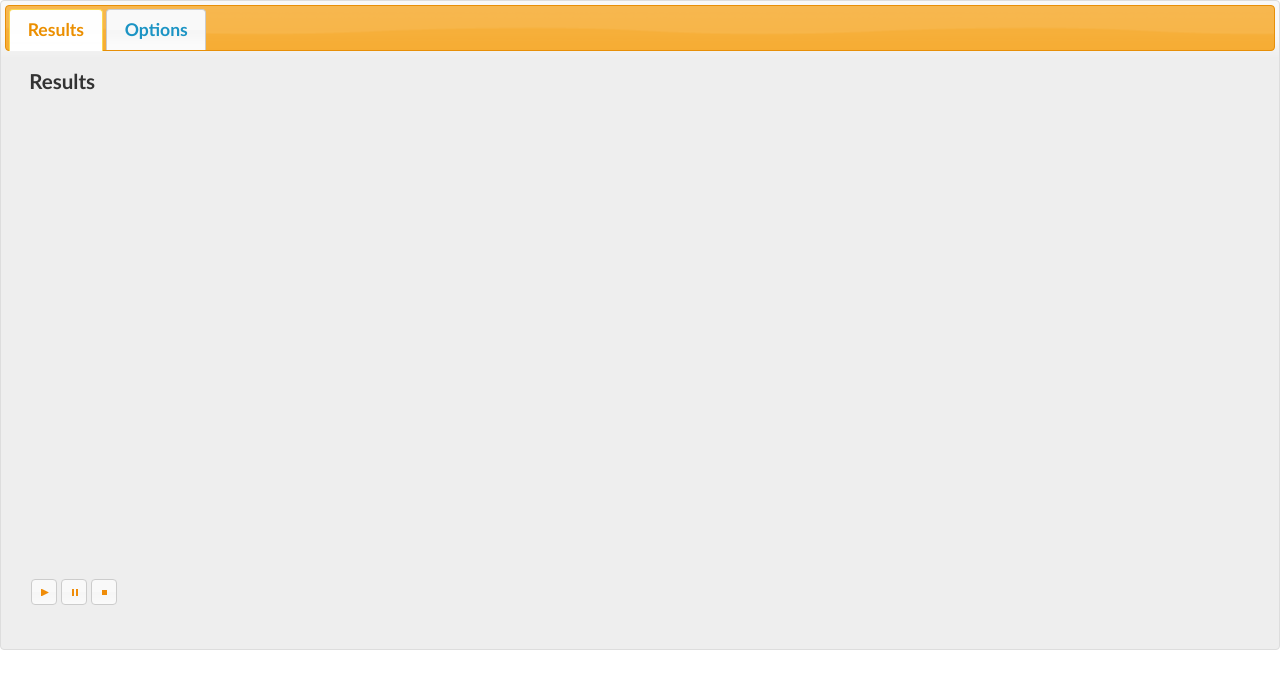
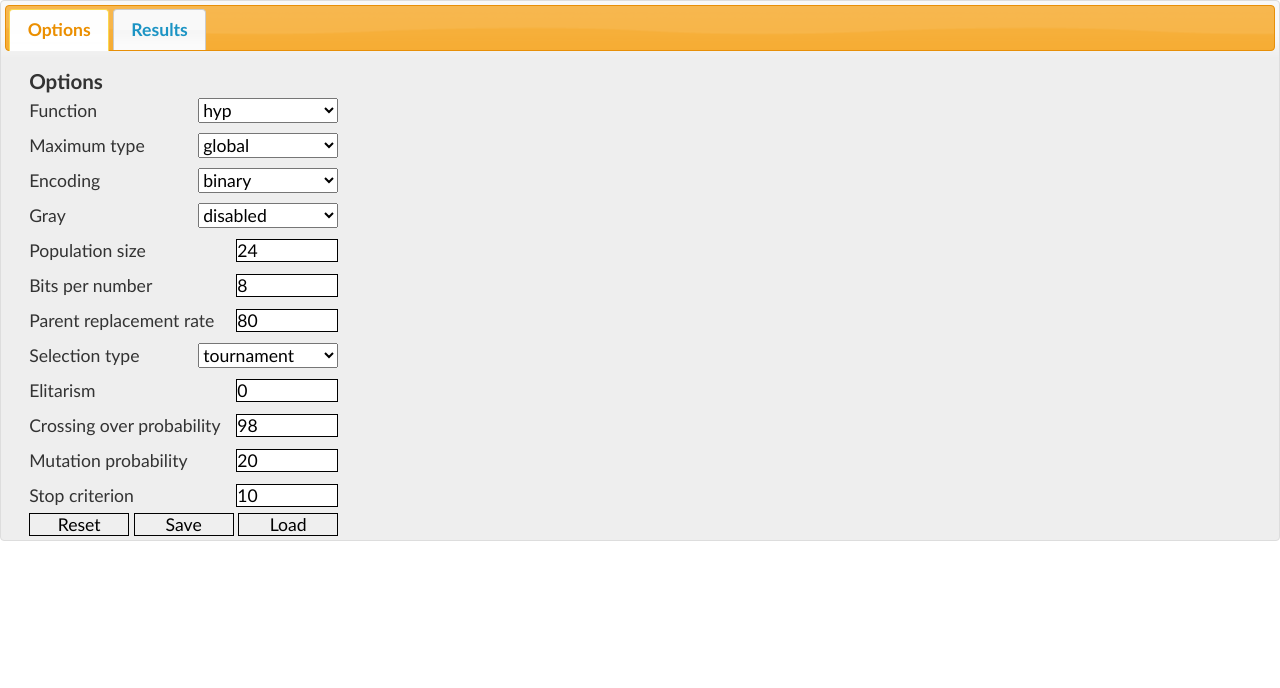
Before and after one commit to troyand/pzis_genetics, a plain HTML site: page index.html in a window 1280 px wide. Drawn offline with Linux system fonts and the light colour scheme.

Commit message:
multi-argument functions

```diff
--- a/index.html
+++ b/index.html
@@ -19,8 +19,8 @@
     <body>
         <div id="tabs">
             <ul>
+                <li><a href="#options"><span>Options</span></a></li>
                 <li><a href="#results"><span>Results</span></a></li>
-                <li><a href="#options"><span>Options</span></a></li>
             </ul>
             <div id="results">
                 <h3>Results</h3>
--- a/js/func.js
+++ b/js/func.js
@@ -1,10 +1,14 @@
 PGA.funcs = {};
 PGA.funcs.sin = function(x){
-    return Math.sin(x[0]);
+    return 1+Math.sin(x[0]);
 }
 
 PGA.funcs.cos = function(x){
-    return Math.cos(x[0]);
+    return 1+Math.cos(x[0]);
+}
+
+PGA.funcs.hyp = function(x){
+    return x[0]*x[0]+x[1]*x[1];
 }
 
 PGA.funcs.griewank = function(x){
--- a/js/genetics.js
+++ b/js/genetics.js
@@ -2,9 +2,7 @@ PGA.A = {} //algorithm object
 
 PGA.A.encoding = function() {
     //length of the chromosome
-    //TODO should be calculated dynamically
     PGA.A.chLength = PGA.activeFunction.properties.bitsPerNumber*PGA.activeFunction.argNum;
-    console.log(PGA.activeFunction.properties.bitsPerNumber,PGA.activeFunction.argNum);
     if(PGA.activeFunction.properties.encoding==='logarithmic'){
         PGA.A.toNum = log2num;
         PGA.A.toCh = num2log;
@@ -78,15 +76,23 @@ PGA.A.init = function() {
         }
         PGA.A.chromosomes[i]=ch;
     }
-    PGA.A.f = function(arg){
-        return 1+Math.sin(arg[0]*0.05);
+    //PGA.A.f = function(arg){
+    //    return 1+Math.sin(arg[0]*0.05);
+    //}
+    PGA.A.f = PGA.funcs[PGA.activeFunction.name];
+    PGA.A.g = function(ch){
+        var arg = [];
+        for(var k=0; k<PGA.activeFunction.argNum; k++){
+            arg[k] = PGA.A.toNum(ch.slice(k*PGA.activeFunction.properties.bitsPerNumber,(k+1)*PGA.activeFunction.properties.bitsPerNumber));
+        }
+        return PGA.A.f(arg);
     }
     //console.log(PGA.A.chromosomes,PGA.activeFunction.properties.populationSize);
 }
 
 PGA.A.selection = function() {
     roulette(PGA.A.chromosomes.length);
-    console.log(elitarism(PGA.activeFunction.properties.elitarism/100));
+    //console.log(elitarism(PGA.activeFunction.properties.elitarism/100));
     function elitarism(percent){
         var pool =[];
         //code goes here
@@ -100,7 +106,8 @@ PGA.A.selection = function() {
         var pSum = 0;
         var prob = [];
         for(var i=0; i < PGA.A.chromosomes.length; i++){
-            prob[i] = PGA.A.f([ PGA.A.toNum(PGA.A.chromosomes[i]) ]);
+            //prob[i] = PGA.A.f([ PGA.A.toNum(PGA.A.chromosomes[i]) ]);
+            prob[i] = PGA.A.g(PGA.A.chromosomes[i]);
             sum += prob[i];
             //console.log(PGA.A.chromosomes[i], PGA.A.toNum(PGA.A.chromosomes[i]), PGA.A.f([ PGA.A.toNum(PGA.A.chromosomes[i]) ]) );
         }
@@ -125,7 +132,8 @@ PGA.A.selection = function() {
         PGA.A.chromosomes = pool;
         sum = 0;
         for(var i=0; i < PGA.A.chromosomes.length; i++){
-            prob[i] = PGA.A.f([ PGA.A.toNum(PGA.A.chromosomes[i]) ]);
+            //prob[i] = PGA.A.f([ PGA.A.toNum(PGA.A.chromosomes[i]) ]);
+            prob[i] = PGA.A.g(PGA.A.chromosomes[i]);
             sum += prob[i];
             //console.log(PGA.A.chromosomes[i], PGA.A.toNum(PGA.A.chromosomes[i]), PGA.A.f([ PGA.A.toNum(PGA.A.chromosomes[i]) ]) );
         }
--- a/js/main.js
+++ b/js/main.js
@@ -196,6 +196,10 @@ PGA.initFunctions = function(){
     };
 
     PGA.defFunctions = {
+        hyp: {
+            properties: object(PGA.defVals),
+            argNum: 2
+        },
         sin: {
             properties: object(PGA.defVals),//prototypally inherit from default vals
             argNum: 1
```
